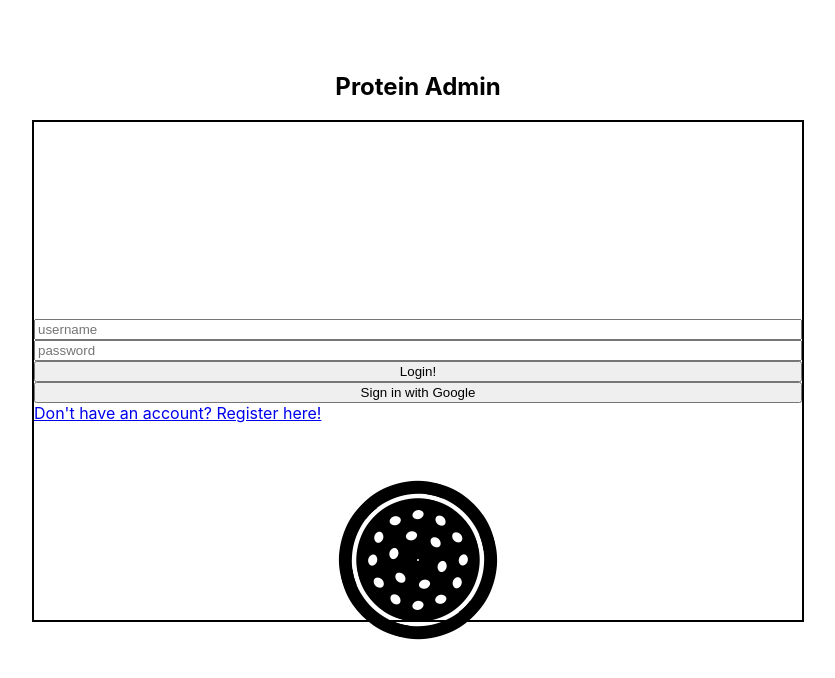
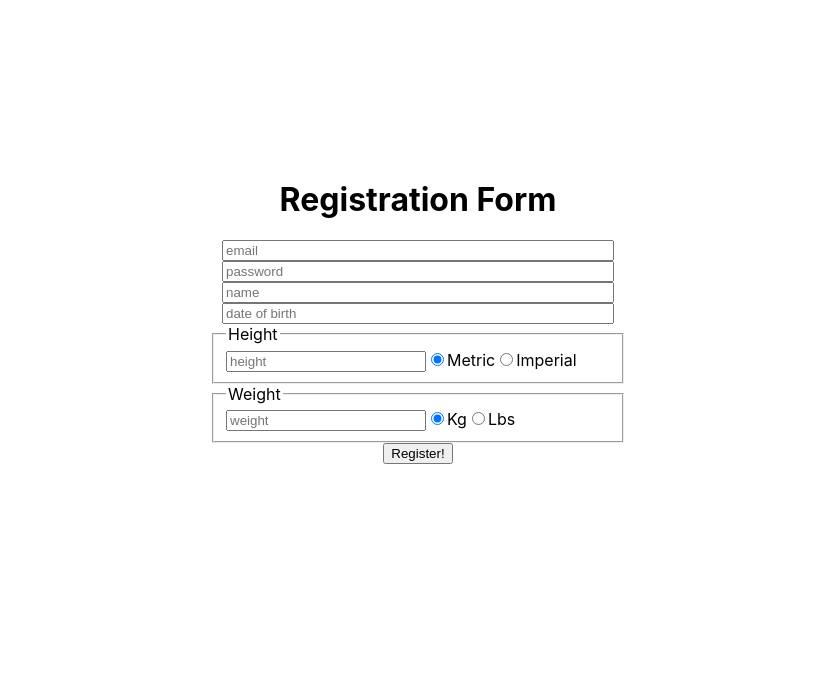
Before and after one commit to jgmalinov/ProteinAdmin, a React (Create React App) app: page /register in a window 1280 px wide. Shown: the top 678 px of the page, without its empty margins (222-1057 px from the left). Built offline with nearby package versions, Linux system fonts and the light colour scheme.

Commit message:
initial backend server implementation, registration form view created, initial routing

```diff
--- a/package.json
+++ b/package.json
@@ -10,11 +10,12 @@
     "react": "^18.2.0",
     "react-dom": "^18.2.0",
     "react-redux": "^8.0.4",
+    "react-router-dom": "^6.4.1",
     "react-scripts": "5.0.1",
     "web-vitals": "^2.1.4"
   },
   "scripts": {
-    "start": "react-scripts start",
+    "start": "concurrently \"react-scripts start\" \"cd Backend && nodemon server.js\"",
     "build": "react-scripts build",
     "test": "react-scripts test",
     "eject": "react-scripts eject"
--- a/src/App.css
+++ b/src/App.css
@@ -1,4 +1,4 @@
-#login {
+#viewBody {
   display: grid;
   width: 100%;
   height: 100vh;
@@ -27,6 +27,26 @@
   border: 2px solid black;
   width: 60%;
   height: 80%;
+}
+
+#registerForm {
+  grid-area: a;
+  align-self: center;
+  justify-self: center;
+  display: flex;
+  flex-direction: column;
+  justify-content: center;
+  align-items: center;
+  width: 60%;
+}
+
+
+.mainInput {
+  width: 50%;
+}
+
+#registerForm fieldset {
+  width: 50%;
 }
 
 
--- a/src/App.js
+++ b/src/App.js
@@ -1,18 +1,22 @@
 import React from 'react';
 import './App.css';
 import { Login } from './features/Login/Login';
+import { Register } from './features/Login/Register';
+import { Dashboard } from "./features/Dashboard/Dashboard";
 import { pizzaEatingAnimation } from './Animations/animations';
+import {Routes, Route, Link} from "react-router-dom";
+
 
 window.onload = pizzaEatingAnimation;
 
 function App() {
   return (
     <div className="App">
-      <header className="App-header">
-      </header>
-      <div className='main'>
-        <Login />
-      </div>
+        <Routes>
+          <Route path='/dashboard' element={<Dashboard />} />
+          <Route path='/login' element={<Login/>} />
+          <Route path='/register' element={<Register />} />
+        </Routes>
     </div>
   );
 }
--- /dev/null
+++ b/src/features/Dashboard/Dashboard.js
@@ -0,0 +1,7 @@
+export function Dashboard(args) {
+    return (
+        <div>
+            Protein Admin For the Win Malin
+        </div>
+    );
+}
--- a/src/features/Login/Login.js
+++ b/src/features/Login/Login.js
@@ -1,6 +1,6 @@
 export function Login(args) {
     return (
-        <div id="login">
+        <div id="viewBody">
             <section id="loginSection">
                 <h1>Protein Admin</h1>
                 <form id="loginForm">
--- /dev/null
+++ b/src/features/Login/Register.js
@@ -0,0 +1,36 @@
+export function Register() {
+    return (
+        <div id="viewBody">
+            <form id="registerForm">
+                <h1>Registration Form</h1>
+                <input className="mainInput" placeholder="email"></input>
+                <input className="mainInput" placeholder="password"></input>
+                <input className="mainInput" placeholder="name"></input>
+                <input className="mainInput" placeholder="date of birth"></input>
+
+
+                <fieldset>
+                    <legend>Height</legend>
+                    <input className="mainInput" placeholder="height" type="number"/>
+                    <input type="radio" id='Metric' value="Metric" name="heightSystem" defaultChecked/>
+                    <label for='Metric'>Metric</label>
+
+                    <input type="radio" id='Imperial' value="Imperial" name="heightSystem"></input>
+                    <label for='Imperial'>Imperial</label>
+                </fieldset>
+
+
+                <fieldset>
+                    <legend>Weight</legend>
+                    <input className="mainInput" placeholder="weight" type="number"></input>
+                    <input type="radio" id='Kg' value="Kg" name="weightSystem" defaultChecked/>
+                    <label for='Kg'>Kg</label>
+
+                    <input type="radio" id='Lbs' value="Lbs" name="weightSystem"/>
+                    <label for='Lbs'>Lbs</label>
+                </fieldset>
+                <button type="submit">Register!</button>
+            </form>
+        </div>
+    )
+};
--- a/src/index.js
+++ b/src/index.js
@@ -2,6 +2,7 @@ import React from 'react';
 import { createRoot } from 'react-dom/client';
 import { Provider } from 'react-redux';
 import { store } from './app/store';
+import { BrowserRouter as Router} from 'react-router-dom';
 import App from './App';
 import reportWebVitals from './reportWebVitals';
 import './index.css';
@@ -12,7 +13,9 @@ const root = createRoot(container);
 root.render(
   <React.StrictMode>
     <Provider store={store}>
-      <App />
+      <Router>
+        <App />
+      </Router>
     </Provider>
   </React.StrictMode>
 );
```
Also changed, not shown: 2 other files (tests, documents, lock files or other folders).
